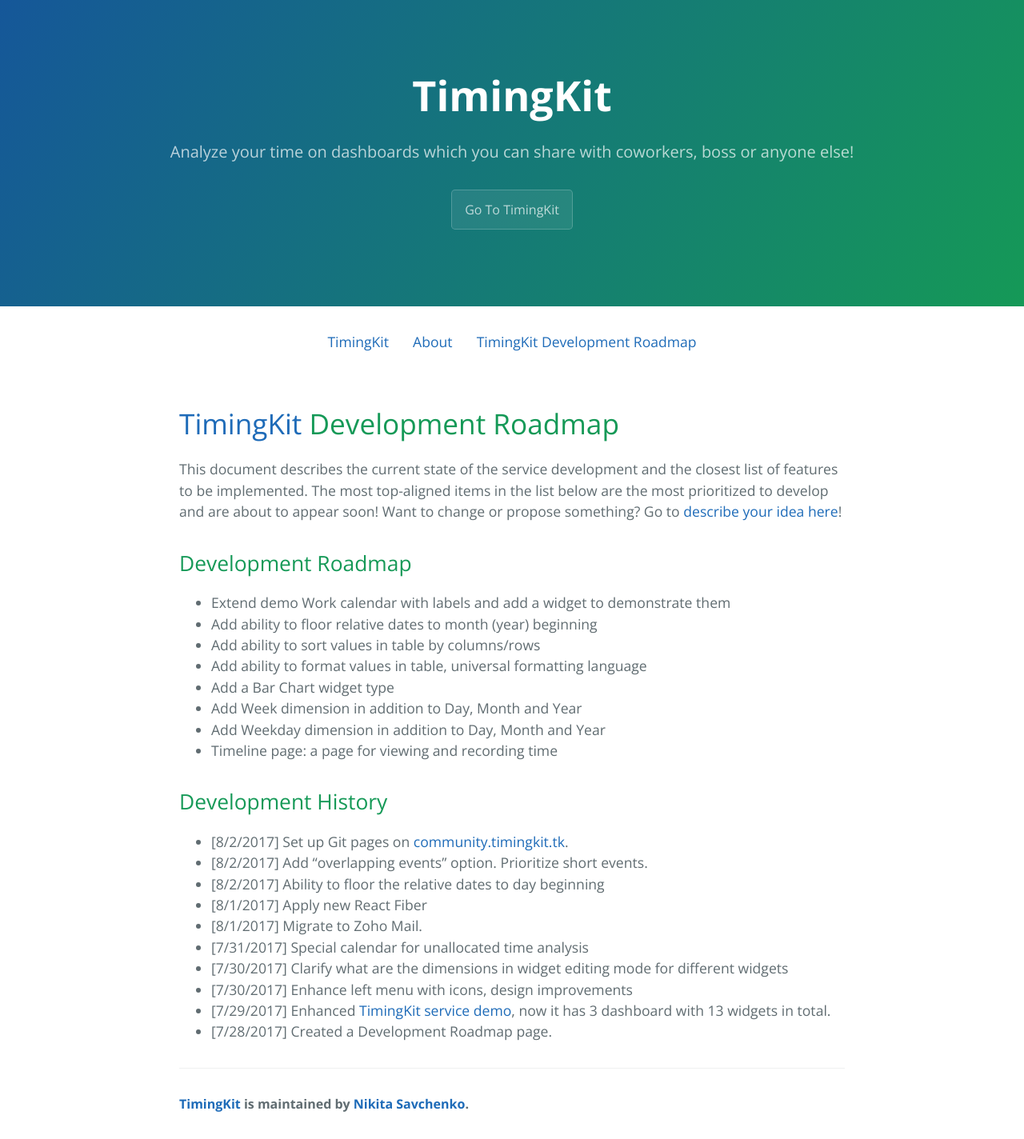
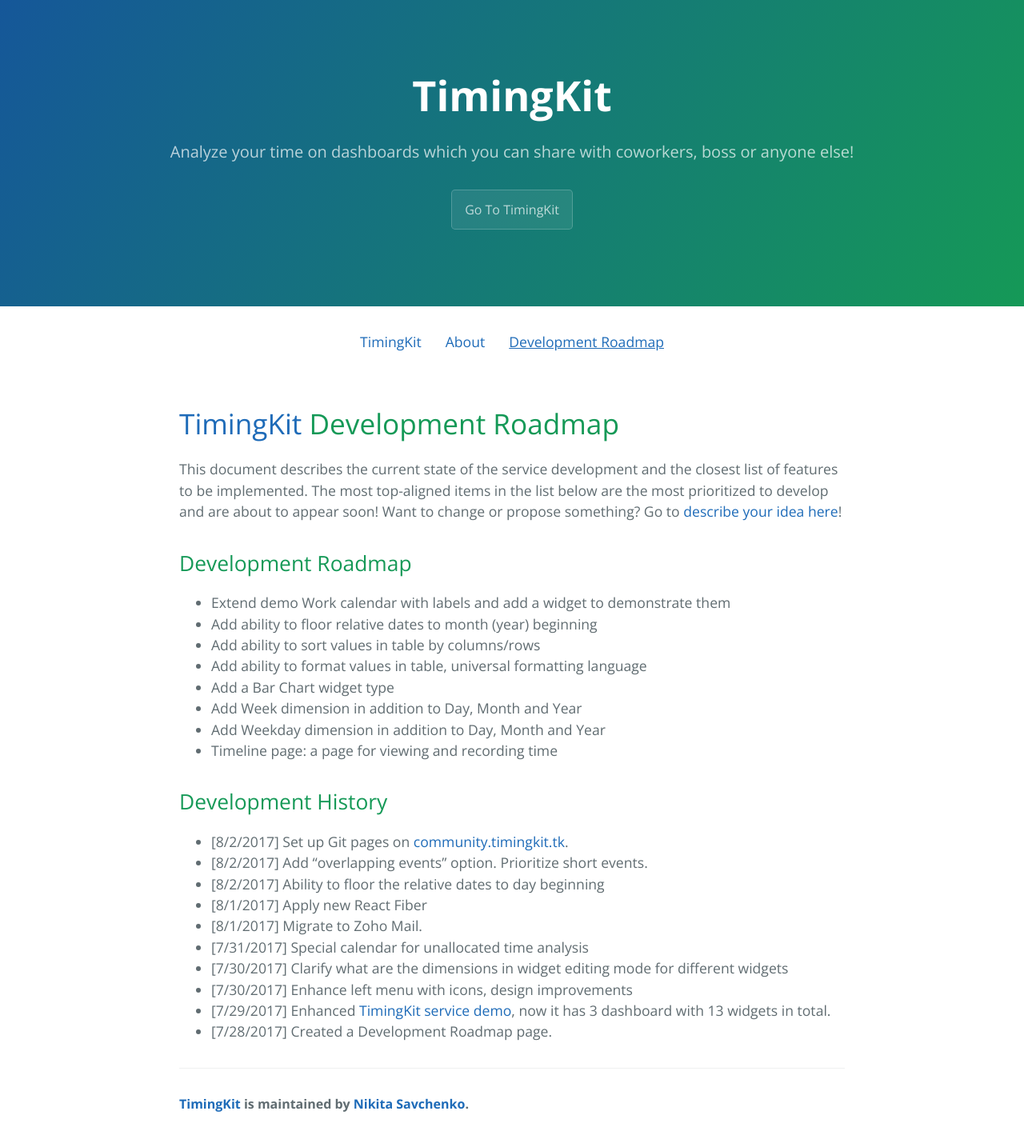
Before and after one commit to nikitaeverywhere/timingkit-community, a Jekyll site: the page built from docs/roadmap.md, in a window 1280 px wide. Shown: the whole page at 80% size. Built offline with Jekyll 4.4.1, drawn with Linux system fonts in a browser that asks for light colours.

Commit message:
[Enh] Jekyll navigation secret finally unveiled! Small changes to menu

```diff
--- a/docs/_includes/navigation.html
+++ b/docs/_includes/navigation.html
@@ -30,7 +30,11 @@
             <li class="{% if page.url contains entry.url %}active{% endif %}">
                 {% capture subMenu %}{% include navigation.html context=entry.url %}{% endcapture %}
                 {% if subMenu.size > 0 %}
-                    <a href="{{ site.baseurl }}{{ entry.url }}">{{ entry.title }}</a>
+                    {% if page.url == entry.url %}
+						<a class="active" href="{{ site.baseurl }}{{ entry.url }}">{{ entry.title }}</a>
+					{% else %}
+						<a href="{{ site.baseurl }}{{ entry.url }}">{{ entry.title }}</a>
+					{% endif %}
                 {% endif %}
                 {% unless subMenu.size > 0 %}
                     {% comment %}
@@ -40,7 +44,11 @@
                         If not, just remove the unless entirely and remove the if/endif around the <a>
                         above.
                     {% endcomment %}
-                    <a class="make-the-internal-a-tag-inline-block-and-100%w/h" href="{{ site.baseurl }}{{ entry.url }}">{{ entry.title }}</a>
+					{% if page.url == entry.url %}
+						<a class="active" href="{{ site.baseurl }}{{ entry.url }}">{{ entry.title }}</a>
+					{% else %}
+						<a href="{{ site.baseurl }}{{ entry.url }}">{{ entry.title }}</a>
+					{% endif %}
                 {% endunless %}
                 {{ subMenu }}
             </li>
--- a/docs/_sass/navigation.scss
+++ b/docs/_sass/navigation.scss
@@ -8,10 +8,16 @@
 		padding: 0;
 
 		li {
+
 			display: inline-block;
 			padding: 10px;
 			margin: 5px;
 			font-size: 1.1rem;
+
+			.active {
+				text-decoration: underline;
+			}
+
 		}
 
 	}
--- a/docs/roadmap.md
+++ b/docs/roadmap.md
@@ -1,6 +1,6 @@
 ---
 layout: page
-title: TimingKit Development Roadmap
+title: Development Roadmap
 permalink: /roadmap/
 ---
 
```
